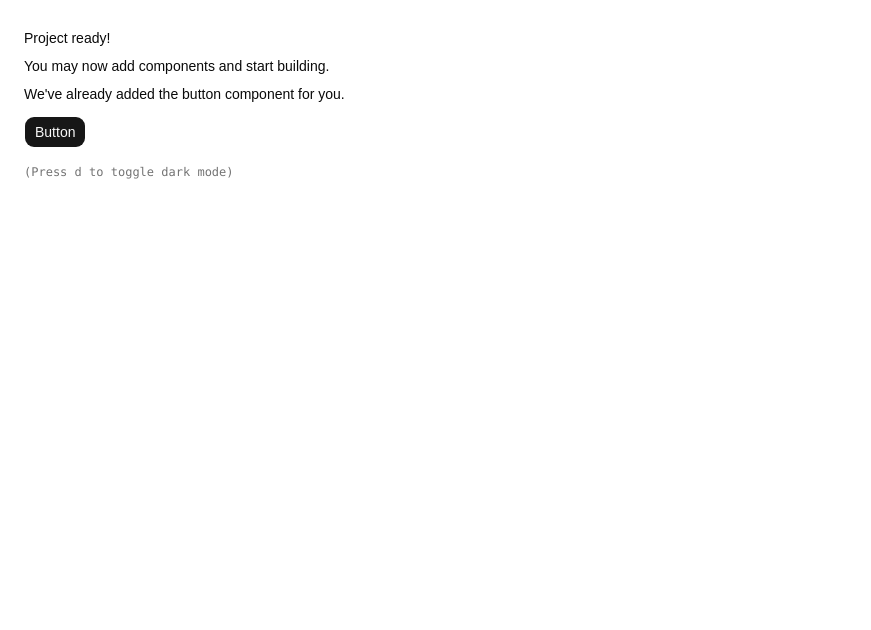
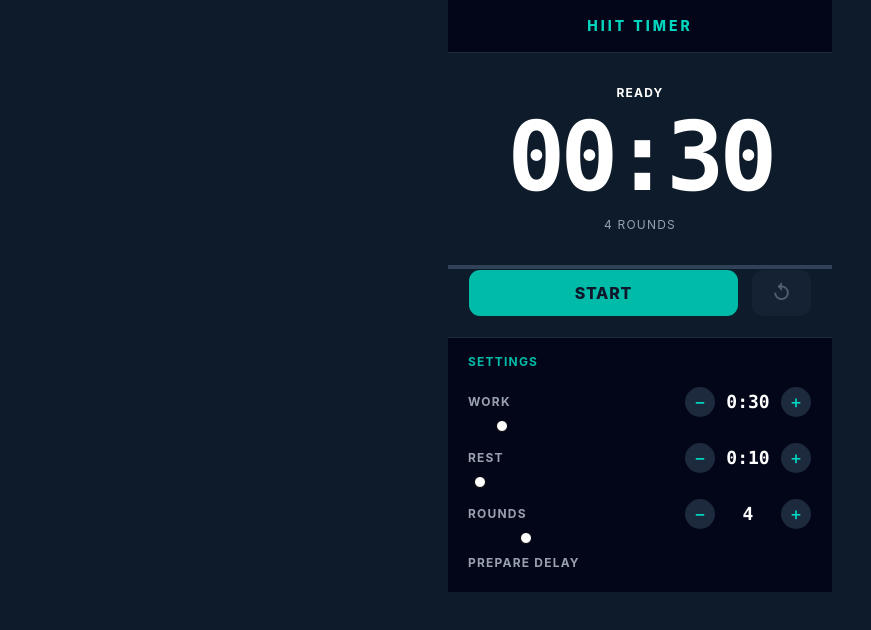
Before and after one commit to SandunRathsara/HIIT, a React (Vite) app: page / in a window 1280 px wide. Shown: the top 630 px of the page, without its empty margins (0-871 px from the left). Built offline with nearby package versions, Linux system fonts and the light colour scheme.

Commit message:
feat: compose App with HIIT timer UI and dark navy theme

```diff
--- a/src/App.tsx
+++ b/src/App.tsx
@@ -1,21 +1,52 @@
-import { Button } from "@/components/ui/button"
+import { useHiitTimer } from '@/hooks/useHiitTimer'
+import { TimerDisplay } from '@/components/TimerDisplay'
+import { ProgressBar } from '@/components/ProgressBar'
+import { ControlButtons } from '@/components/ControlButtons'
+import { SettingsPanel } from '@/components/SettingsPanel'
+import type { Phase } from '@/hooks/useHiitTimer'
 
-export function App() {
+function getPhaseTotalTime(phase: Phase, settings: { workTime: number; restTime: number }): number {
+  if (phase === 'prep') return 5
+  if (phase === 'work') return settings.workTime
+  if (phase === 'rest') return settings.restTime
+  return 0
+}
+
+export default function App() {
+  const { phase, timeLeft, currentRound, settings, isRunning, start, pause, reset, updateSetting } = useHiitTimer()
+  const isLocked = phase !== 'idle'
+  const totalTime = getPhaseTotalTime(phase, settings)
+
   return (
-    <div className="flex min-h-svh p-6">
-      <div className="flex max-w-md min-w-0 flex-col gap-4 text-sm leading-loose">
-        <div>
-          <h1 className="font-medium">Project ready!</h1>
-          <p>You may now add components and start building.</p>
-          <p>We&apos;ve already added the button component for you.</p>
-          <Button className="mt-2">Button</Button>
+    <div className="min-h-screen bg-[#0d1b2a] flex items-start justify-center">
+      <div className="w-full max-w-sm flex flex-col min-h-screen">
+        <div className="bg-slate-950 px-5 py-4 text-center border-b border-slate-800">
+          <h1 className="text-teal-400 font-extrabold text-sm tracking-[3px] uppercase">
+            HIIT TIMER
+          </h1>
         </div>
-        <div className="font-mono text-xs text-muted-foreground">
-          (Press <kbd>d</kbd> to toggle dark mode)
+        <div className="flex-1 flex flex-col">
+          <TimerDisplay
+            phase={phase}
+            timeLeft={timeLeft}
+            currentRound={currentRound}
+            totalRounds={settings.rounds}
+          />
+          <ProgressBar phase={phase} timeLeft={timeLeft} totalTime={totalTime} />
+          <ControlButtons
+            phase={phase}
+            isRunning={isRunning}
+            onStart={start}
+            onPause={pause}
+            onReset={reset}
+          />
+          <SettingsPanel
+            settings={settings}
+            isLocked={isLocked}
+            onUpdate={updateSetting}
+          />
         </div>
       </div>
     </div>
   )
 }
-
-export default App
--- a/src/index.css
+++ b/src/index.css
@@ -1,130 +1,12 @@
 @import "tailwindcss";
-@import "tw-animate-css";
-@import "shadcn/tailwind.css";
-@import "@fontsource-variable/geist";
 
-@custom-variant dark (&:is(.dark *));
-
-@theme inline {
-    --font-heading: var(--font-sans);
-    --font-sans: 'Geist Variable', sans-serif;
-    --color-sidebar-ring: var(--sidebar-ring);
-    --color-sidebar-border: var(--sidebar-border);
-    --color-sidebar-accent-foreground: var(--sidebar-accent-foreground);
-    --color-sidebar-accent: var(--sidebar-accent);
-    --color-sidebar-primary-foreground: var(--sidebar-primary-foreground);
-    --color-sidebar-primary: var(--sidebar-primary);
-    --color-sidebar-foreground: var(--sidebar-foreground);
-    --color-sidebar: var(--sidebar);
-    --color-chart-5: var(--chart-5);
-    --color-chart-4: var(--chart-4);
-    --color-chart-3: var(--chart-3);
-    --color-chart-2: var(--chart-2);
-    --color-chart-1: var(--chart-1);
-    --color-ring: var(--ring);
-    --color-input: var(--input);
-    --color-border: var(--border);
-    --color-destructive: var(--destructive);
-    --color-accent-foreground: var(--accent-foreground);
-    --color-accent: var(--accent);
-    --color-muted-foreground: var(--muted-foreground);
-    --color-muted: var(--muted);
-    --color-secondary-foreground: var(--secondary-foreground);
-    --color-secondary: var(--secondary);
-    --color-primary-foreground: var(--primary-foreground);
-    --color-primary: var(--primary);
-    --color-popover-foreground: var(--popover-foreground);
-    --color-popover: var(--popover);
-    --color-card-foreground: var(--card-foreground);
-    --color-card: var(--card);
-    --color-foreground: var(--foreground);
-    --color-background: var(--background);
-    --radius-sm: calc(var(--radius) * 0.6);
-    --radius-md: calc(var(--radius) * 0.8);
-    --radius-lg: var(--radius);
-    --radius-xl: calc(var(--radius) * 1.4);
-    --radius-2xl: calc(var(--radius) * 1.8);
-    --radius-3xl: calc(var(--radius) * 2.2);
-    --radius-4xl: calc(var(--radius) * 2.6);
+*, *::before, *::after {
+  box-sizing: border-box;
 }
 
-:root {
-    --background: oklch(1 0 0);
-    --foreground: oklch(0.145 0 0);
-    --card: oklch(1 0 0);
-    --card-foreground: oklch(0.145 0 0);
-    --popover: oklch(1 0 0);
-    --popover-foreground: oklch(0.145 0 0);
-    --primary: oklch(0.205 0 0);
-    --primary-foreground: oklch(0.985 0 0);
-    --secondary: oklch(0.97 0 0);
-    --secondary-foreground: oklch(0.205 0 0);
-    --muted: oklch(0.97 0 0);
-    --muted-foreground: oklch(0.556 0 0);
-    --accent: oklch(0.97 0 0);
-    --accent-foreground: oklch(0.205 0 0);
-    --destructive: oklch(0.577 0.245 27.325);
-    --border: oklch(0.922 0 0);
-    --input: oklch(0.922 0 0);
-    --ring: oklch(0.708 0 0);
-    --chart-1: oklch(0.87 0 0);
-    --chart-2: oklch(0.556 0 0);
-    --chart-3: oklch(0.439 0 0);
-    --chart-4: oklch(0.371 0 0);
-    --chart-5: oklch(0.269 0 0);
-    --radius: 0.625rem;
-    --sidebar: oklch(0.985 0 0);
-    --sidebar-foreground: oklch(0.145 0 0);
-    --sidebar-primary: oklch(0.205 0 0);
-    --sidebar-primary-foreground: oklch(0.985 0 0);
-    --sidebar-accent: oklch(0.97 0 0);
-    --sidebar-accent-foreground: oklch(0.205 0 0);
-    --sidebar-border: oklch(0.922 0 0);
-    --sidebar-ring: oklch(0.708 0 0);
+html, body, #root {
+  margin: 0;
+  padding: 0;
+  min-height: 100vh;
+  background-color: #0d1b2a;
 }
-
-.dark {
-    --background: oklch(0.145 0 0);
-    --foreground: oklch(0.985 0 0);
-    --card: oklch(0.205 0 0);
-    --card-foreground: oklch(0.985 0 0);
-    --popover: oklch(0.205 0 0);
-    --popover-foreground: oklch(0.985 0 0);
-    --primary: oklch(0.922 0 0);
-    --primary-foreground: oklch(0.205 0 0);
-    --secondary: oklch(0.269 0 0);
-    --secondary-foreground: oklch(0.985 0 0);
-    --muted: oklch(0.269 0 0);
-    --muted-foreground: oklch(0.708 0 0);
-    --accent: oklch(0.269 0 0);
-    --accent-foreground: oklch(0.985 0 0);
-    --destructive: oklch(0.704 0.191 22.216);
-    --border: oklch(1 0 0 / 10%);
-    --input: oklch(1 0 0 / 15%);
-    --ring: oklch(0.556 0 0);
-    --chart-1: oklch(0.87 0 0);
-    --chart-2: oklch(0.556 0 0);
-    --chart-3: oklch(0.439 0 0);
-    --chart-4: oklch(0.371 0 0);
-    --chart-5: oklch(0.269 0 0);
-    --sidebar: oklch(0.205 0 0);
-    --sidebar-foreground: oklch(0.985 0 0);
-    --sidebar-primary: oklch(0.488 0.243 264.376);
-    --sidebar-primary-foreground: oklch(0.985 0 0);
-    --sidebar-accent: oklch(0.269 0 0);
-    --sidebar-accent-foreground: oklch(0.985 0 0);
-    --sidebar-border: oklch(1 0 0 / 10%);
-    --sidebar-ring: oklch(0.556 0 0);
-}
-
-@layer base {
-  * {
-    @apply border-border outline-ring/50;
-    }
-  body {
-    @apply bg-background text-foreground;
-    }
-  html {
-    @apply font-sans;
-    }
-}
```
